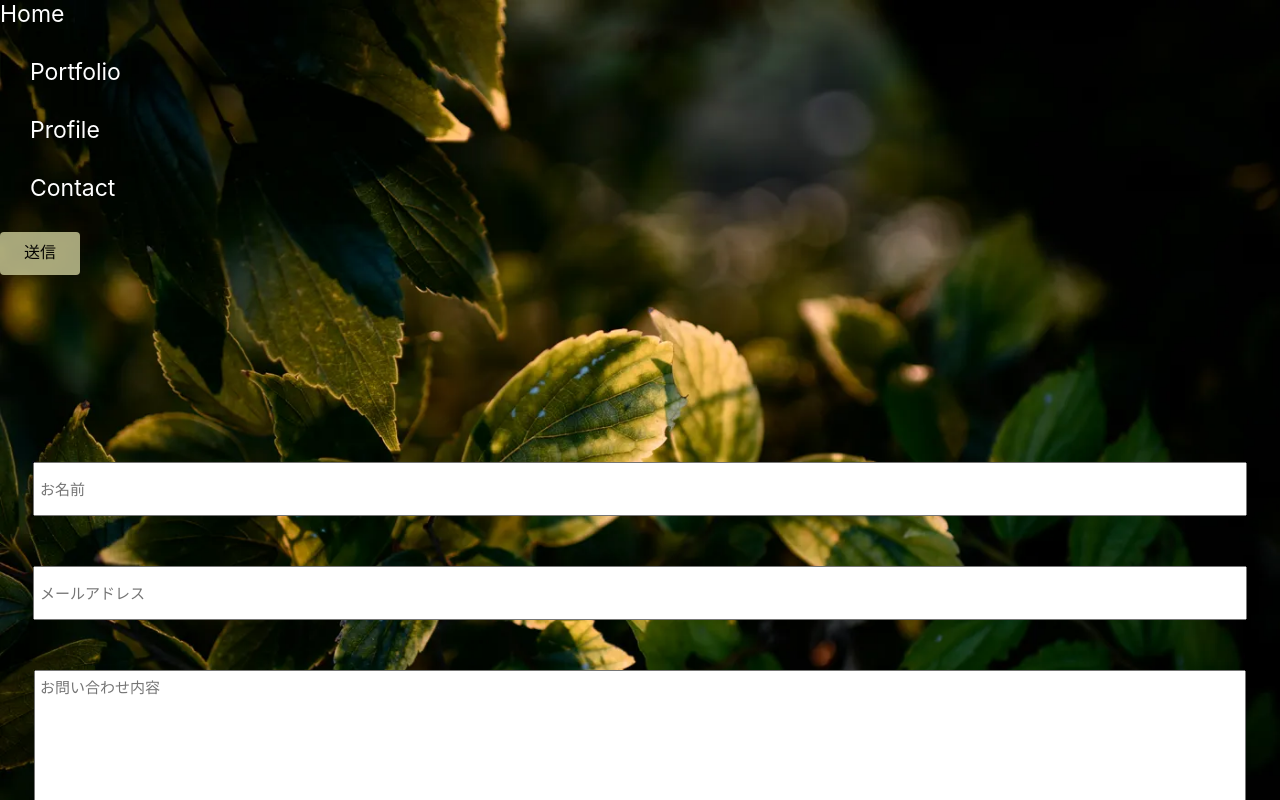
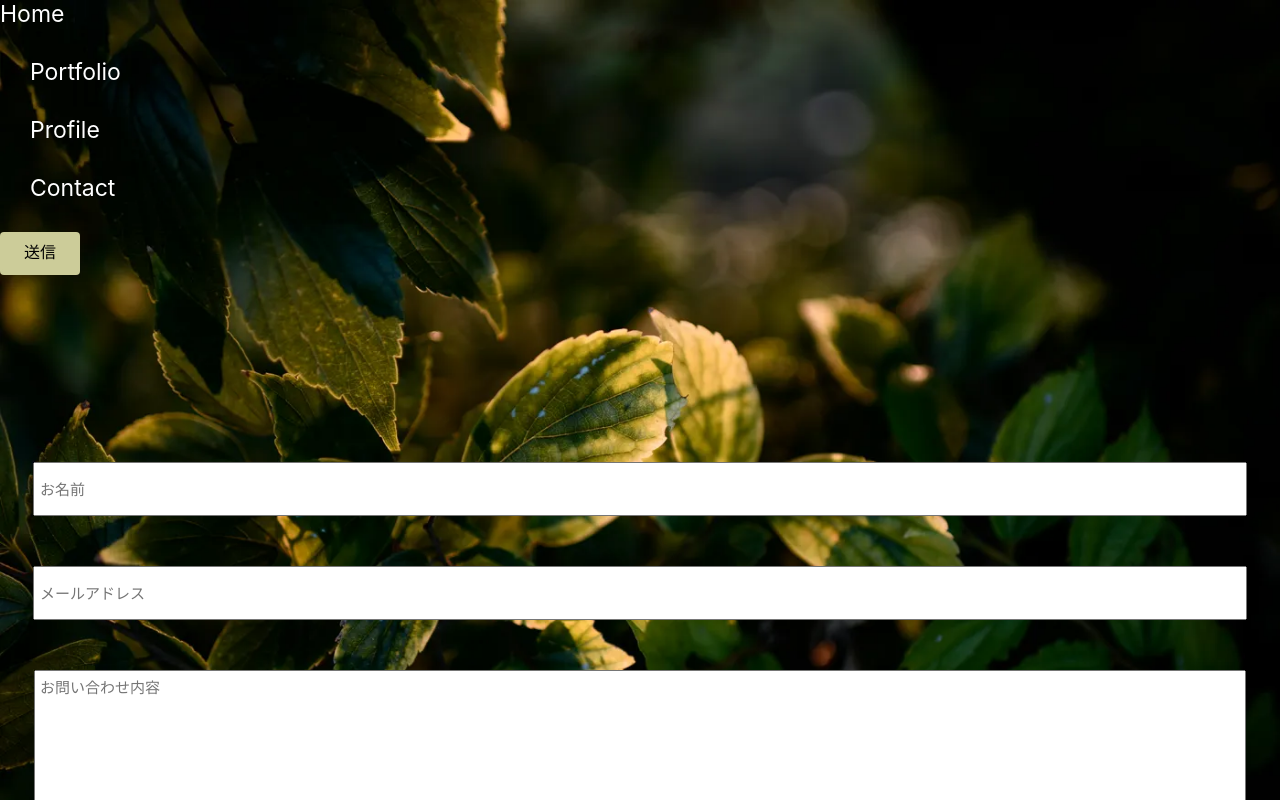
Before and after one commit to Yuta-Tsutsumi/portfolio-site, a React (Create React App) app: page / in a window 1280 px wide. Shown: the top 800 px of the page. Built offline with nearby package versions, Linux system fonts and the light colour scheme.

Commit message:
ボタンのデザイン変更

```diff
--- a/src/components/atoms/Button/Button.scss
+++ b/src/components/atoms/Button/Button.scss
@@ -2,14 +2,9 @@
   display: inline-block;
   padding: 7px 24px;
   color: #000;
-  opacity: 0.8;
   border-radius: 4px;
   background-color: #cccc99;
-  cursor: pointer;
   box-shadow: 0 5px #cccc99;
-  &:hover {
-    opacity: 1;
-  }
 
   &:active {
     position: relative;
```
